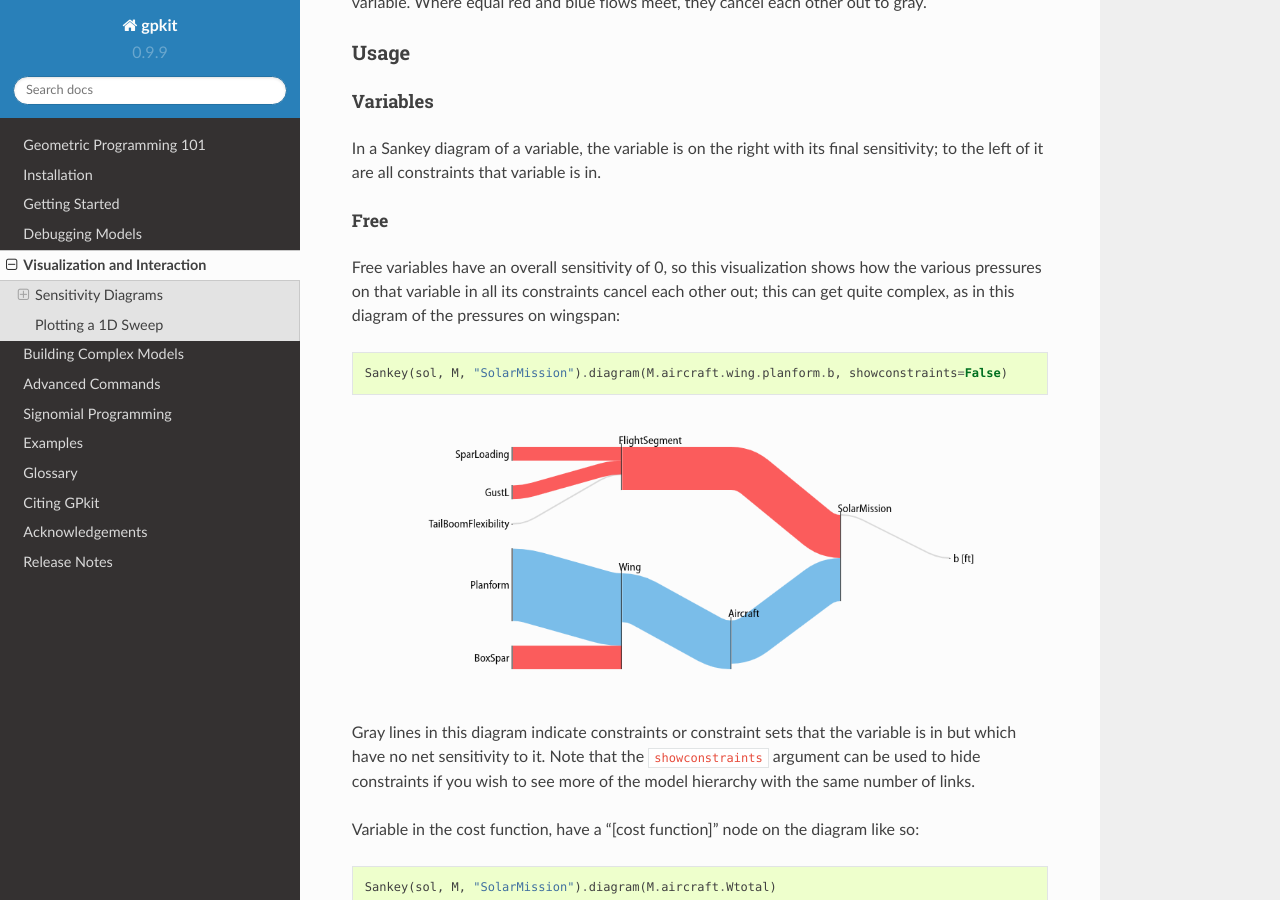
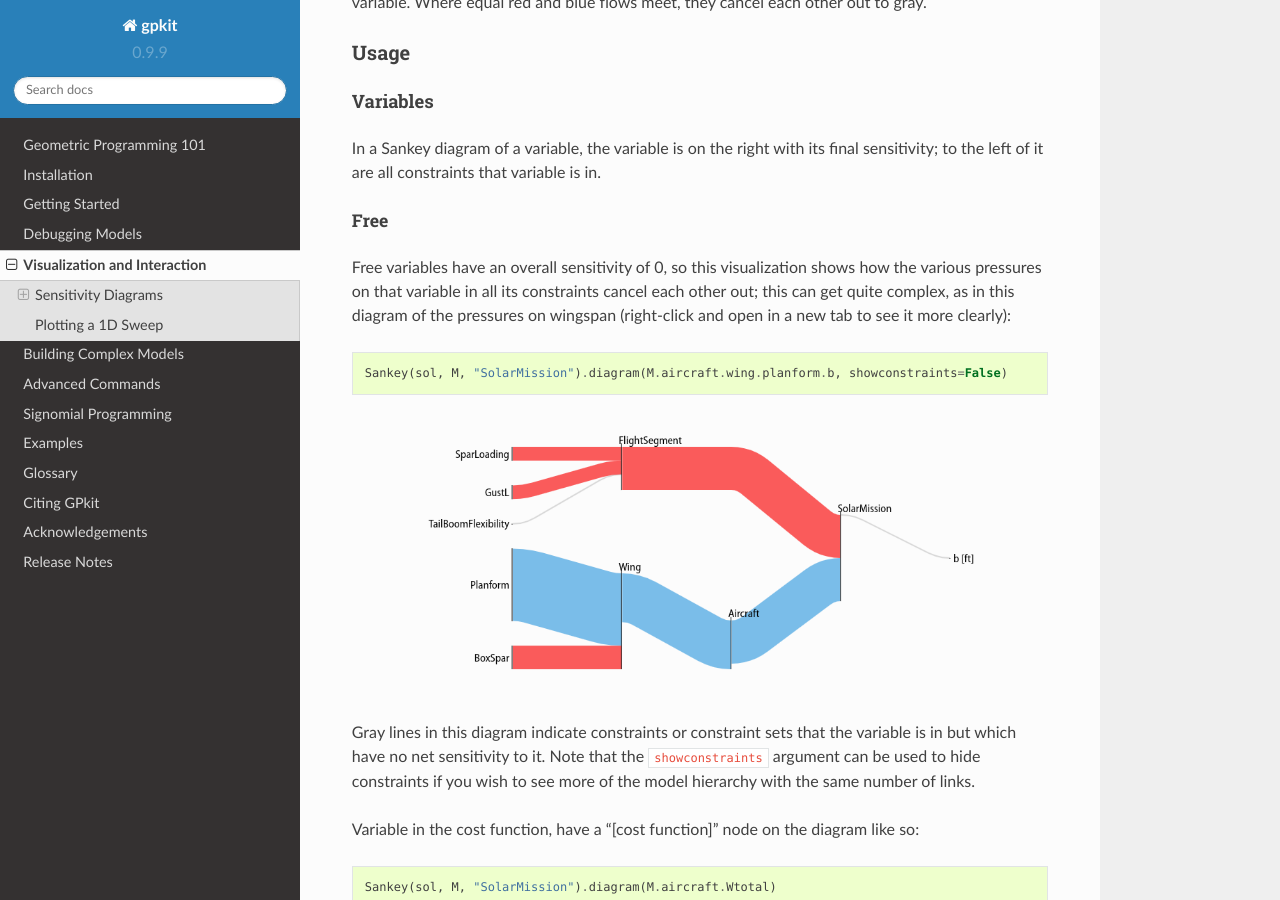
Before and after one commit to convexengineering/gpkit, a Sphinx documentation site: the page built from docs/source/visint.rst, in a window 1280 px wide and 900 px high, scrolled down 1129 px. Built offline with Sphinx 7.4.7 and the Read the Docs theme 2.0.0, drawn with Linux system fonts in a browser that asks for light colours.

Commit message:
more fixes

```diff
--- a/docs/source/examples/freeing_fixed_variables_output.txt
+++ b/docs/source/examples/freeing_fixed_variables_output.txt
@@ -1,8 +1,4 @@
-Using solver 'cvxopt'
- for 1 free variables
-  in 2 posynomial inequalities.
-Solving took 0.00866 seconds.
 Using solver 'cvxopt'
  for 2 free variables
   in 3 posynomial inequalities.
-Solving took 0.0101 seconds.
+Solving took 0.00612 seconds.
--- a/docs/source/modelbuilding.rst
+++ b/docs/source/modelbuilding.rst
@@ -61,7 +61,7 @@ In the example below, the models ``Aircraft`` and ``Wing`` have a ``.dynamic()``
 
 This means that when an aircraft is being optimized for a mission, you can create the aircraft (``AC`` in this example) and then pass it to a ``Mission`` model which can create vectorized aircraft performance models for each flight segment and/or flight condition.
 
-The :ref:`sensitivity diagram <sankey>` which this code outputs shows how it is organized:
+The :ref:`sensitivity diagram <sankey>` which this code outputs shows how it is organized (right-click and open in a new tab to see it more clearly):
 
 .. figure:: figures/sankey_autosaves/Model.png
 
--- a/docs/source/visint.rst
+++ b/docs/source/visint.rst
@@ -59,7 +59,7 @@ Free
 Free variables have an overall sensitivity of 0, so this visualization
 shows how the various pressures on that variable in all its constraints
 cancel each other out; this can get quite complex, as in this diagram of the
-pressures on wingspan:
+pressures on wingspan (right-click and open in a new tab to see it more clearly):
 
 .. code:: python
 
```
Also changed, not shown: docs/source/figures/documentation sankeys.ipynb, docs/source/figures/sankey_autosaves/Mission.png, docs/source/figures/sankey_autosaves/Model.png, docs/source/figures/sankey_autosaves/Solar.png (deleted), docs/source/figures/sankey_autosaves/SolarMission.png, docs/source/figures/sankey_autosaves/SolarMission_Aircraft.Wing.Planform.b.png, docs/source/figures/sankey_autosaves/SolarMission_CFRPFabric.tmin.png, docs/source/figures/sankey_autosaves/SolarMission_Nprop.png, docs/source/figures/sankey_autosaves/SolarMission_Wtotal.png, 1 other file.
